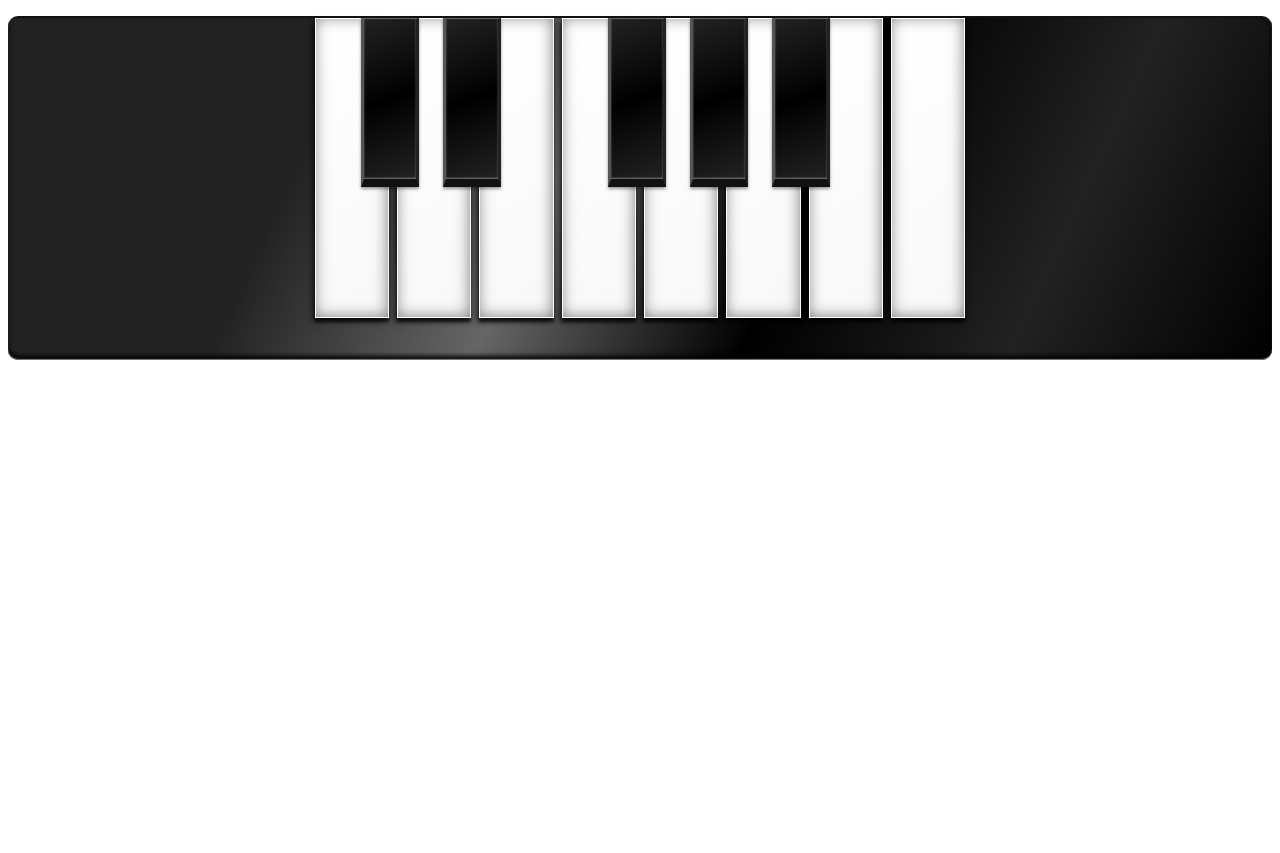
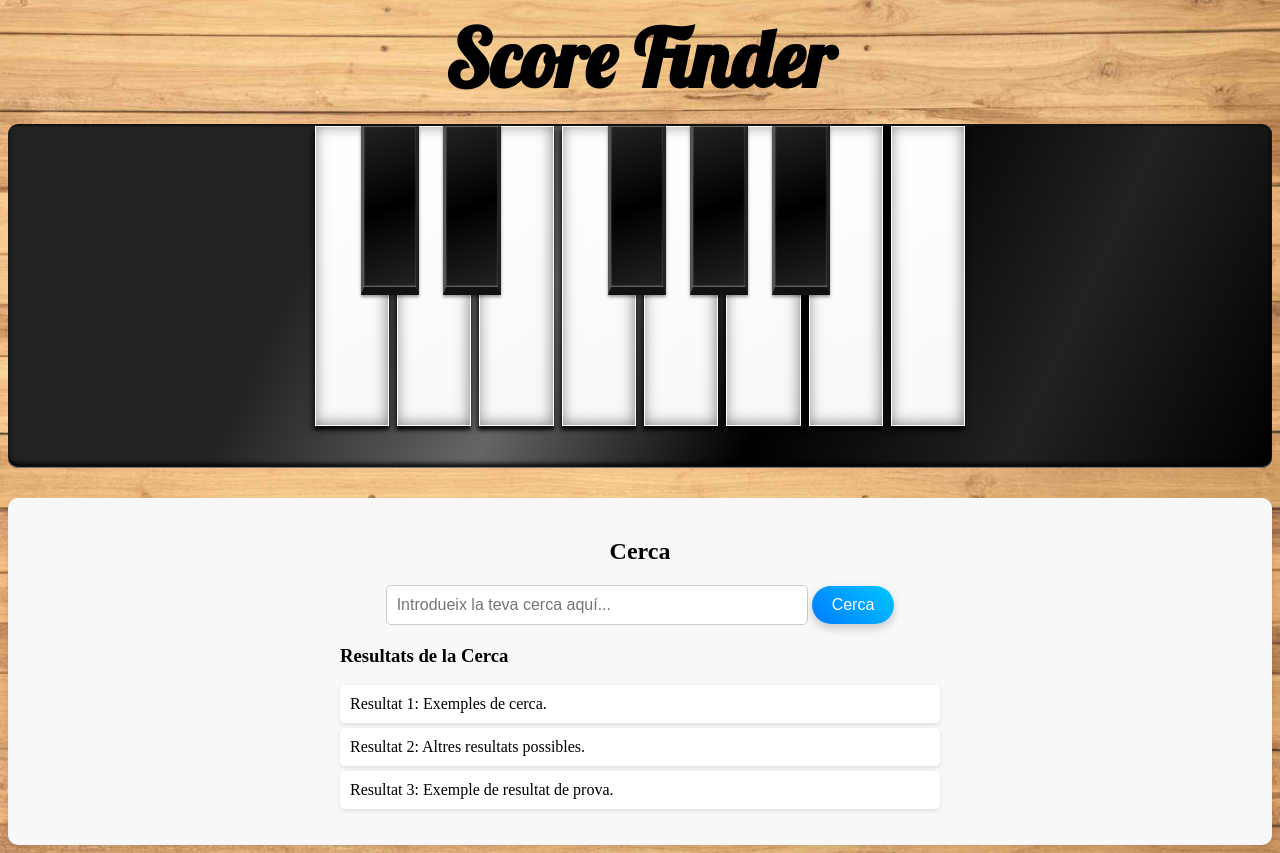
Before and after one commit to VexoLi/2425_IFC33C_DWC, a plain HTML site: page esquelet/piano.html in a window 1280 px wide. Before the commit the page ends 800 px from the top, so only its background shows below. Drawn offline with Linux system fonts and the light colour scheme.

Commit message:
Entrega Maquetació cerca R02

```diff
--- a/esquelet/assets/css/piano.css
+++ b/esquelet/assets/css/piano.css
@@ -65,3 +65,83 @@
     border-bottom-width: 3px;
     top: 0;
 }
+
+
+h1{
+    display: flex;
+    justify-content: center;
+    font-family: 'Lobster', cursive;
+    font-weight: bold;
+    font-size: 80px;
+    margin-top: 0px;
+    margin-bottom: 0px;
+}
+
+body {
+    background-image: url('../img/background/background11.jpg');
+    background-repeat: no-repeat;
+    background-size: cover;
+    background-position: center;
+}
+
+
+.search-section {
+    margin-top: 30px;
+    text-align: center;
+    padding: 20px;
+    background-color: #f8f8f8;
+    border-radius: 10px;
+    box-shadow: 0 4px 8px rgba(0, 0, 0, 0.1);
+}
+
+.search-form {
+    margin-bottom: 20px;
+}
+
+.search-input {
+    padding: 10px;
+    width: 60%;
+    max-width: 400px;
+    font-size: 16px;
+    border-radius: 5px;
+    border: 1px solid #ccc;
+    outline: none;
+}
+
+.search-btn {
+    padding: 10px 20px;
+    font-size: 16px;
+    background: linear-gradient(45deg, #007BFF, #00C6FF);
+    color: white;
+    border: none;
+    border-radius: 50px;
+    cursor: pointer;
+    box-shadow: 0 4px 10px rgba(0, 0, 0, 0.2);
+    transition: background 0.4s ease, transform 0.2s ease, box-shadow 0.2s ease;
+}
+
+.search-btn:hover {
+    background: linear-gradient(45deg, #484180, #550ae0);
+    transform: translateY(-3px);
+    box-shadow: 0 6px 15px rgba(0, 0, 0, 0.3);
+}
+
+
+.search-results {
+    text-align: left;
+    max-width: 600px;
+    margin: 0 auto;
+}
+
+.result-list {
+    list-style-type: none;
+    padding: 0;
+}
+
+.result-list li {
+    background-color: #ffffff;
+    padding: 10px;
+    margin: 5px 0;
+    border-radius: 5px;
+    box-shadow: 0 2px 4px rgba(0, 0, 0, 0.1);
+}
--- a/esquelet/piano.html
+++ b/esquelet/piano.html
@@ -3,6 +3,7 @@
 <head>
     <meta charset="UTF-8">
     <title>Title</title>
+    <link href="https://fonts.googleapis.com/css2?family=Lobster&display=swap" rel="stylesheet">
     <link rel="stylesheet" href="assets/css/piano.css">
 
     <link rel="icon" type="image/png" sizes="128x128" href="assets/img/icons/favicon-128x128.png">
@@ -12,6 +13,7 @@
     <link rel="icon" type="image/ico" href="assets/img/icons/favicon.ico">
 </head>
 <body>
+    <h1>Score Finder</h1>
     <ul class="piano">
         <li class="key">
             <span class="white-key" id="C"></span>
@@ -43,5 +45,22 @@
             <span class="white-key" id="C2"></span>
         </li>
     </ul>
+
+    <div class="search-section">
+        <h2>Cerca</h2>
+        <form class="search-form">
+            <input type="text" class="search-input" placeholder="Introdueix la teva cerca aquí...">
+            <button type="submit" class="search-btn">Cerca</button>
+        </form>
+
+        <div class="search-results">
+            <h3>Resultats de la Cerca</h3>
+            <ul class="result-list">
+                <li>Resultat 1: Exemples de cerca.</li>
+                <li>Resultat 2: Altres resultats possibles.</li>
+                <li>Resultat 3: Exemple de resultat de prova.</li>
+            </ul>
+        </div>
+    </div>
 </body>
 </html>
```
